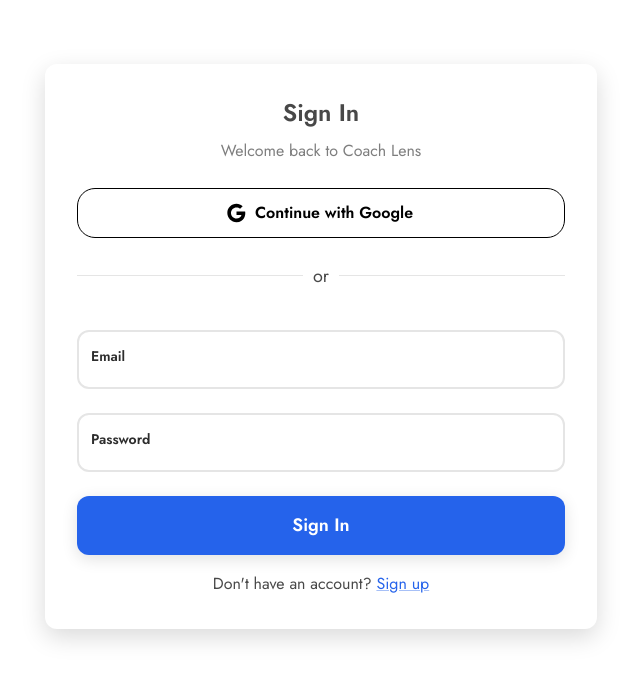
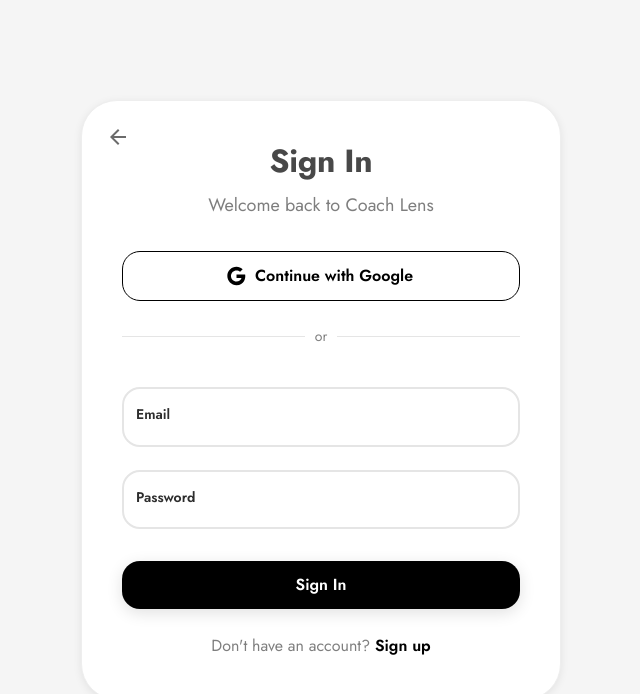
Before and after one commit to finessevanes/ltad-coach, a React (Vite) app in the folder client/: page /login in a window 1280 px wide. Shown: the top 694 px of the page, without its empty margins (319-959 px from the left). Built offline with nearby package versions, Linux system fonts and the light colour scheme; no server answers.

Commit message:
refactor: update authentication pages styling

```diff
--- a/client/src/pages/Login.tsx
+++ b/client/src/pages/Login.tsx
@@ -1,7 +1,6 @@
 import { useState } from 'react';
 import { useNavigate, Link as RouterLink, Navigate, useLocation } from 'react-router-dom';
 import {
-  Container,
   Paper,
   Typography,
   TextField,
@@ -11,7 +10,9 @@
   Alert,
   CircularProgress,
   Link,
+  IconButton,
 } from '@mui/material';
+import ArrowBackIcon from '@mui/icons-material/ArrowBack';
 import { useForm } from 'react-hook-form';
 import { yupResolver } from '@hookform/resolvers/yup';
 import { useAuth } from '../contexts/AuthContext';
@@ -68,32 +69,81 @@
   };
 
   return (
-    <Container maxWidth="sm">
     <Box
       sx={{
-          mt: 8,
+        minHeight: '100vh',
         display: 'flex',
-          flexDirection: 'column',
         alignItems: 'center',
+        justifyContent: 'center',
+        bgcolor: '#F5F5F5',
+        py: 4,
+        px: 2,
       }}
     >
-        <Paper elevation={3} sx={{ p: 4, width: '100%' }}>
-          <Typography variant="h4" align="center" gutterBottom>
+      <Paper
+        elevation={0}
+        sx={{
+          p: 5,
+          maxWidth: 480,
+          width: '100%',
+          borderRadius: 3,
+          border: '1px solid',
+          borderColor: 'grey.200',
+          boxShadow: '0 2px 8px rgba(0, 0, 0, 0.08)',
+          position: 'relative',
+        }}
+      >
+        {/* Back to Home Button */}
+        <IconButton
+          onClick={() => navigate('/')}
+          sx={{
+            position: 'absolute',
+            top: 16,
+            left: 16,
+            color: '#6B6B6B',
+            '&:hover': {
+              bgcolor: '#F5F5F5',
+              color: '#2D2D2D',
+            },
+          }}
+          aria-label="Back to home"
+        >
+          <ArrowBackIcon />
+        </IconButton>
+
+        <Typography
+          variant="h3"
+          align="center"
+          gutterBottom
+          sx={{
+            fontWeight: 700,
+            fontSize: '2rem',
+            mb: 1,
+          }}
+        >
           Sign In
         </Typography>
-          <Typography variant="body2" align="center" color="text.secondary" sx={{ mb: 3 }}>
+        <Typography variant="body1" align="center" color="text.secondary" sx={{ mb: 4 }}>
           Welcome back to Coach Lens
         </Typography>
 
         {error && (
-            <Alert severity="error" sx={{ mb: 2 }}>
+          <Alert
+            severity="error"
+            sx={{
+              mb: 3,
+              borderRadius: 1.5,
+              borderLeft: '4px solid',
+              borderLeftColor: '#EF4444',
+            }}
+          >
             {error}
           </Alert>
         )}
 
         <GoogleButton onClick={handleGoogleSignIn} disabled={loading} />
 
-          <Divider sx={{ my: 3 }}>or</Divider>
+        <Divider sx={{ my: 3, color: 'text.secondary', fontSize: '0.875rem' }}>or</Divider>
 
         <form onSubmit={handleSubmit(onSubmit)}>
           <TextField
@@ -105,6 +155,11 @@
             error={!!errors.email}
             helperText={errors.email?.message}
             disabled={loading}
+            sx={{
+              '& .MuiOutlinedInput-root': {
+                borderRadius: 1.5,
+              },
+            }}
           />
           <TextField
             {...register('password')}
@@ -115,29 +170,55 @@
             error={!!errors.password}
             helperText={errors.password?.message}
             disabled={loading}
+            sx={{
+              '& .MuiOutlinedInput-root': {
+                borderRadius: 1.5,
+              },
+            }}
           />
           <Button
             type="submit"
             variant="contained"
             fullWidth
             size="large"
-              sx={{ mt: 2 }}
+            sx={{
+              mt: 3,
+              py: 1.5,
+              borderRadius: 1.5,
+              textTransform: 'none',
+              fontWeight: 600,
+              fontSize: '1rem',
+              bgcolor: '#000000',
+              '&:hover': {
+                bgcolor: '#2D2D2D',
+              },
+            }}
             disabled={loading}
           >
             {loading ? <CircularProgress size={24} /> : 'Sign In'}
           </Button>
         </form>
 
-          <Box sx={{ mt: 2, textAlign: 'center' }}>
-            <Typography variant="body2">
+        <Box sx={{ mt: 3, textAlign: 'center' }}>
+          <Typography variant="body2" color="text.secondary">
             Don't have an account?{' '}
-              <Link component={RouterLink} to="/register">
+            <Link
+              component={RouterLink}
+              to="/register"
+              sx={{
+                fontWeight: 600,
+                color: '#000000',
+                textDecoration: 'none',
+                '&:hover': {
+                  textDecoration: 'underline',
+                },
+              }}
+            >
               Sign up
             </Link>
           </Typography>
         </Box>
       </Paper>
     </Box>
-    </Container>
   );
 }
--- a/client/src/pages/Register.tsx
+++ b/client/src/pages/Register.tsx
@@ -1,7 +1,6 @@
 import { useState } from 'react';
 import { useNavigate, Link as RouterLink, Navigate } from 'react-router-dom';
 import {
-  Container,
   Paper,
   Typography,
   TextField,
@@ -11,7 +10,9 @@
   Alert,
   CircularProgress,
   Link,
+  IconButton,
 } from '@mui/material';
+import ArrowBackIcon from '@mui/icons-material/ArrowBack';
 import { useForm } from 'react-hook-form';
 import { yupResolver } from '@hookform/resolvers/yup';
 import { useAuth } from '../contexts/AuthContext';
@@ -64,32 +65,81 @@
   };
 
   return (
-    <Container maxWidth="sm">
     <Box
       sx={{
-          mt: 8,
+        minHeight: '100vh',
         display: 'flex',
-          flexDirection: 'column',
         alignItems: 'center',
+        justifyContent: 'center',
+        bgcolor: '#F5F5F5',
+        py: 4,
+        px: 2,
       }}
     >
-        <Paper elevation={3} sx={{ p: 4, width: '100%' }}>
-          <Typography variant="h4" align="center" gutterBottom>
+      <Paper
+        elevation={0}
+        sx={{
+          p: 5,
+          maxWidth: 480,
+          width: '100%',
+          borderRadius: 3,
+          border: '1px solid',
+          borderColor: 'grey.200',
+          boxShadow: '0 2px 8px rgba(0, 0, 0, 0.08)',
+          position: 'relative',
+        }}
+      >
+        {/* Back to Home Button */}
+        <IconButton
+          onClick={() => navigate('/')}
+          sx={{
+            position: 'absolute',
+            top: 16,
+            left: 16,
+            color: '#6B6B6B',
+            '&:hover': {
+              bgcolor: '#F5F5F5',
+              color: '#2D2D2D',
+            },
+          }}
+          aria-label="Back to home"
+        >
+          <ArrowBackIcon />
+        </IconButton>
+
+        <Typography
+          variant="h3"
+          align="center"
+          gutterBottom
+          sx={{
+            fontWeight: 700,
+            fontSize: '2rem',
+            mb: 1,
+          }}
+        >
           Create Account
         </Typography>
-          <Typography variant="body2" align="center" color="text.secondary" sx={{ mb: 3 }}>
+        <Typography variant="body1" align="center" color="text.secondary" sx={{ mb: 4 }}>
           Join Coach Lens to track athlete progress
         </Typography>
 
         {error && (
-            <Alert severity="error" sx={{ mb: 2 }}>
+          <Alert
+            severity="error"
+            sx={{
+              mb: 3,
+              borderRadius: 1.5,
+              borderLeft: '4px solid',
+              borderLeftColor: '#EF4444',
+            }}
+          >
             {error}
           </Alert>
         )}
 
         <GoogleButton onClick={handleGoogleSignIn} disabled={loading} />
 
-          <Divider sx={{ my: 3 }}>or</Divider>
+        <Divider sx={{ my: 3, color: 'text.secondary', fontSize: '0.875rem' }}>or</Divider>
 
         <form onSubmit={handleSubmit(onSubmit)}>
           <TextField
@@ -100,6 +150,11 @@
             error={!!errors.name}
             helperText={errors.name?.message}
             disabled={loading}
+            sx={{
+              '& .MuiOutlinedInput-root': {
+                borderRadius: 1.5,
+              },
+            }}
           />
           <TextField
             {...register('email')}
@@ -110,6 +165,11 @@
             error={!!errors.email}
             helperText={errors.email?.message}
             disabled={loading}
+            sx={{
+              '& .MuiOutlinedInput-root': {
+                borderRadius: 1.5,
+              },
+            }}
           />
           <TextField
             {...register('password')}
@@ -120,6 +180,11 @@
             error={!!errors.password}
             helperText={errors.password?.message}
             disabled={loading}
+            sx={{
+              '& .MuiOutlinedInput-root': {
+                borderRadius: 1.5,
+              },
+            }}
           />
           <TextField
             {...register('confirmPassword')}
@@ -130,29 +195,55 @@
             error={!!errors.confirmPassword}
             helperText={errors.confirmPassword?.message}
             disabled={loading}
+            sx={{
+              '& .MuiOutlinedInput-root': {
+                borderRadius: 1.5,
+              },
+            }}
           />
           <Button
             type="submit"
             variant="contained"
             fullWidth
             size="large"
-              sx={{ mt: 2 }}
+            sx={{
+              mt: 3,
+              py: 1.5,
+              borderRadius: 1.5,
+              textTransform: 'none',
+              fontWeight: 600,
+              fontSize: '1rem',
+              bgcolor: '#000000',
+              '&:hover': {
+                bgcolor: '#2D2D2D',
+              },
+            }}
             disabled={loading}
           >
             {loading ? <CircularProgress size={24} /> : 'Create Account'}
           </Button>
         </form>
 
-          <Box sx={{ mt: 2, textAlign: 'center' }}>
-            <Typography variant="body2">
+        <Box sx={{ mt: 3, textAlign: 'center' }}>
+          <Typography variant="body2" color="text.secondary">
             Already have an account?{' '}
-              <Link component={RouterLink} to="/login">
+            <Link
+              component={RouterLink}
+              to="/login"
+              sx={{
+                fontWeight: 600,
+                color: '#000000',
+                textDecoration: 'none',
+                '&:hover': {
+                  textDecoration: 'underline',
+                },
+              }}
+            >
               Sign in
             </Link>
           </Typography>
         </Box>
       </Paper>
     </Box>
-    </Container>
   );
 }
```
Also changed, not shown: client/src/pages/Landing.tsx (+81 -54 lines). Lines whose indentation alone changed are shown as unchanged.
